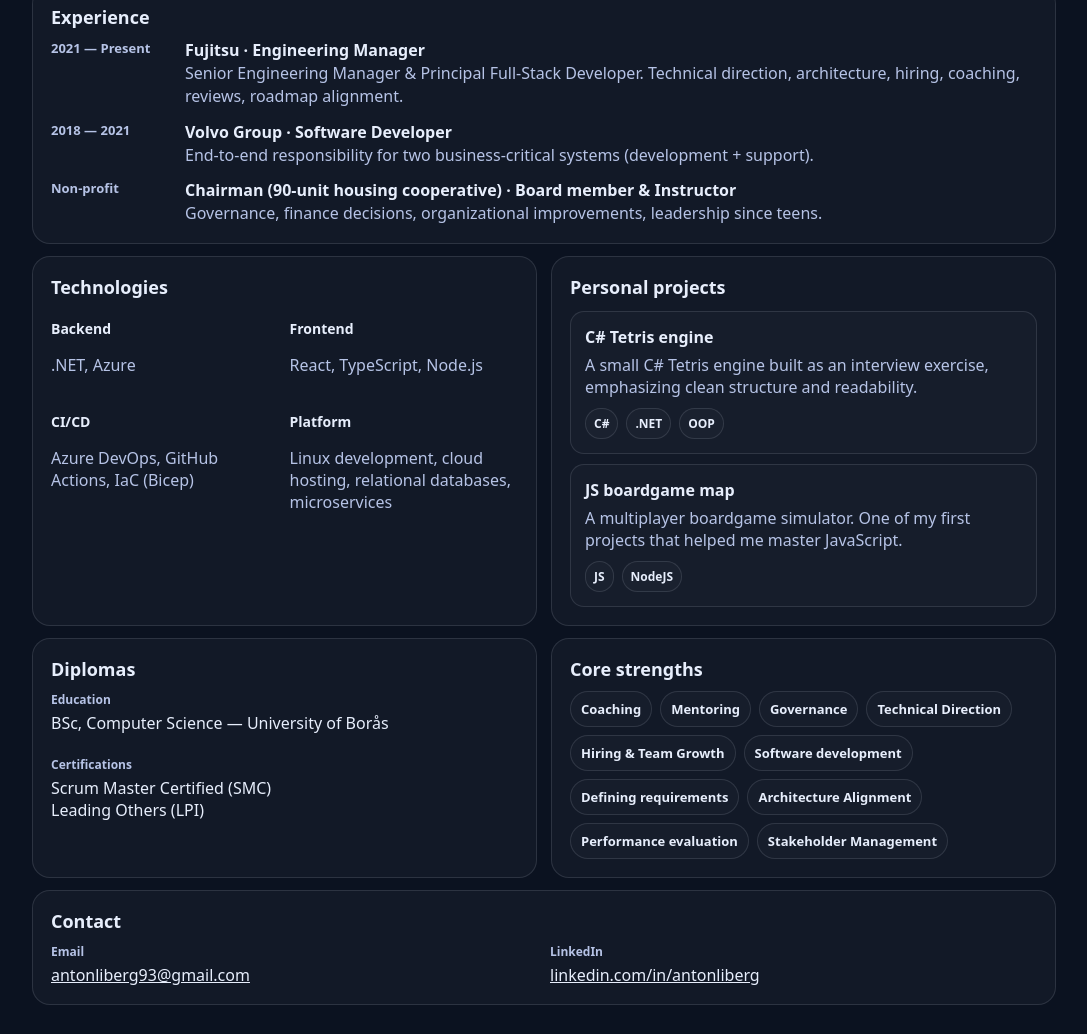
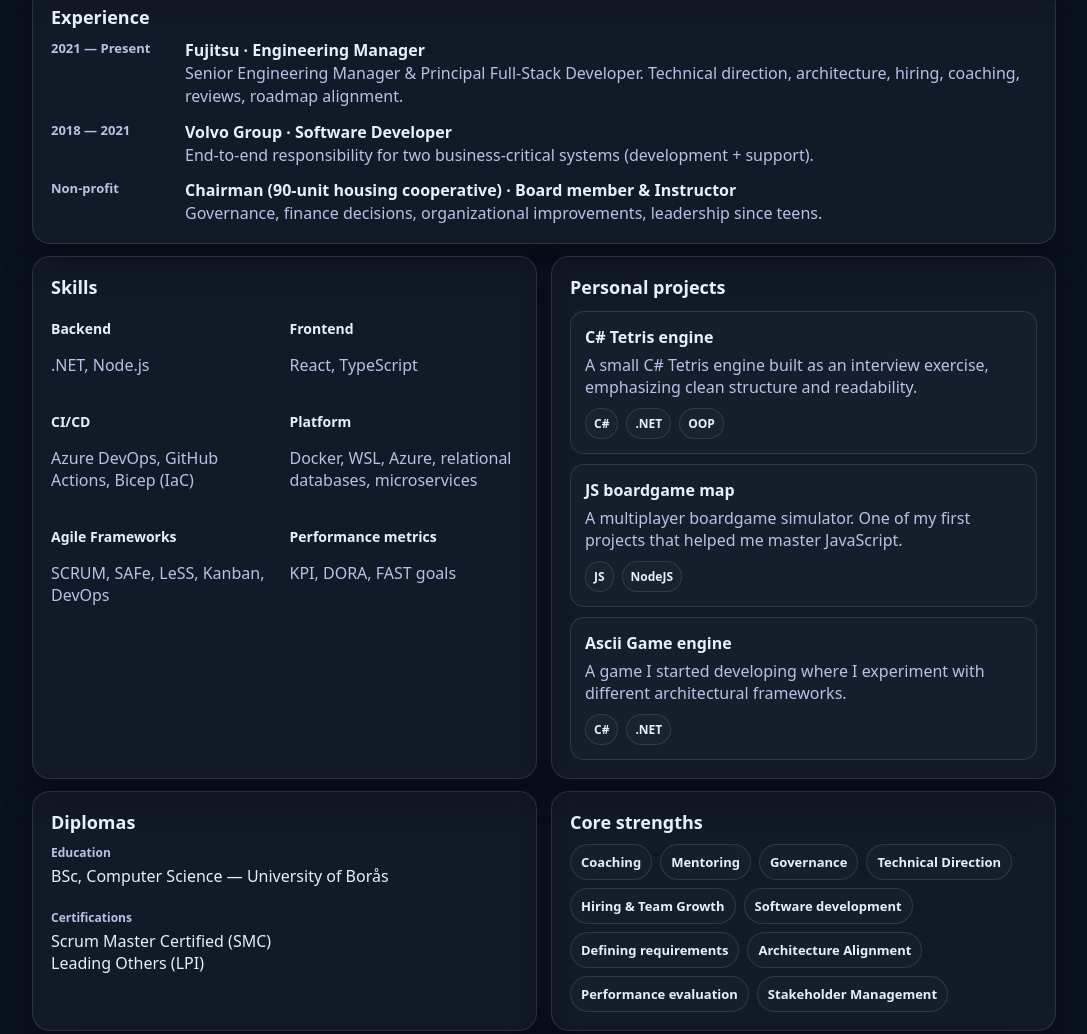
Before and after one commit to AntonLiBerg/AntonLiBerg.github.io, a plain HTML site: page index.html in a window 1280 px wide. Shown: the part 642-1676 px from the top of the page, without its empty margins (96-1183 px from the left). Drawn offline with Linux system fonts and the light colour scheme.

Commit message:
update content

```diff
--- a/index.html
+++ b/index.html
@@ -6,7 +6,6 @@
     <title>Anton Berg — Engineering Manager</title>
     <meta name="description" content="Engineering Manager with strong hands-on software engineering background. Remote-first leadership, predictable delivery, and pragmatic technical direction." />
     <link rel="stylesheet" href="styles.css" />
-    <link rel="manifest" href="site.webmanifest" />
     <meta property="og:title" content="Anton Berg — Engineering Manager" />
     <meta property="og:description" content="Engineering Manager with strong hands-on software engineering background. Remote-first leadership, predictable delivery, and pragmatic technical direction." />
     <meta property="og:type" content="website" />
@@ -43,7 +42,6 @@
         alt="Anton Berg"
         width="96"
         height="96"
-        loading="lazy"
         decoding="async"
         />
         <div class="titleblock">
@@ -109,23 +107,31 @@
 
       <section class="grid two">
         <article class="card">
-          <h2>Technologies</h2>
+          <h2>Skills</h2>
           <div class="cols">
             <div>
               <h3>Backend</h3>
-              <p class="muted">.NET, Azure</p>
+              <p class="muted">.NET, Node.js</p>
             </div>
             <div>
               <h3>Frontend</h3>
-              <p class="muted">React, TypeScript, Node.js</p>
+              <p class="muted">React, TypeScript </p>
             </div>
             <div>
               <h3>CI/CD</h3>
-              <p class="muted">Azure DevOps, GitHub Actions, IaC (Bicep)</p>
+              <p class="muted">Azure DevOps, GitHub Actions, Bicep (IaC)</p>
             </div>
             <div>
               <h3>Platform</h3>
-              <p class="muted">Linux development, cloud hosting, relational databases, microservices</p>
+              <p class="muted">Docker, WSL, Azure, relational databases, microservices</p>
+            </div>
+            <div>
+              <h3>Agile Frameworks</h3>
+              <p class="muted">SCRUM, SAFe, LeSS, Kanban, DevOps</p>
+            </div>
+            <div>
+              <h3>Performance metrics</h3>
+              <p class="muted">KPI, DORA, FAST goals</p>
             </div>
           </div>
         </article>
@@ -151,6 +157,16 @@
               <div class="ptags">
                 <span class="chip small">JS</span>
                 <span class="chip small">NodeJS</span>
+              </div>
+            </a>
+            <a class="project" href="https://github.com/AntonLiBerg/charEng">
+              <div class="pname">Ascii Game engine</div>
+              <div class="muted">
+                A game I started developing where I experiment with different architectural frameworks.
+              </div>
+              <div class="ptags">
+                <span class="chip small">C#</span>
+                <span class="chip small">.NET</span>
               </div>
             </a>
           </div>
--- a/styles.css
+++ b/styles.css
@@ -8,6 +8,7 @@
   --accent2:#a7f3d0;
   --radius:18px;
   --max:1060px;
+  --shadow:0 18px 32px rgba(0,0,0,.35);
 }
 
 *{box-sizing:border-box}
```
Also changed, not shown: site.webmanifest (deleted).
